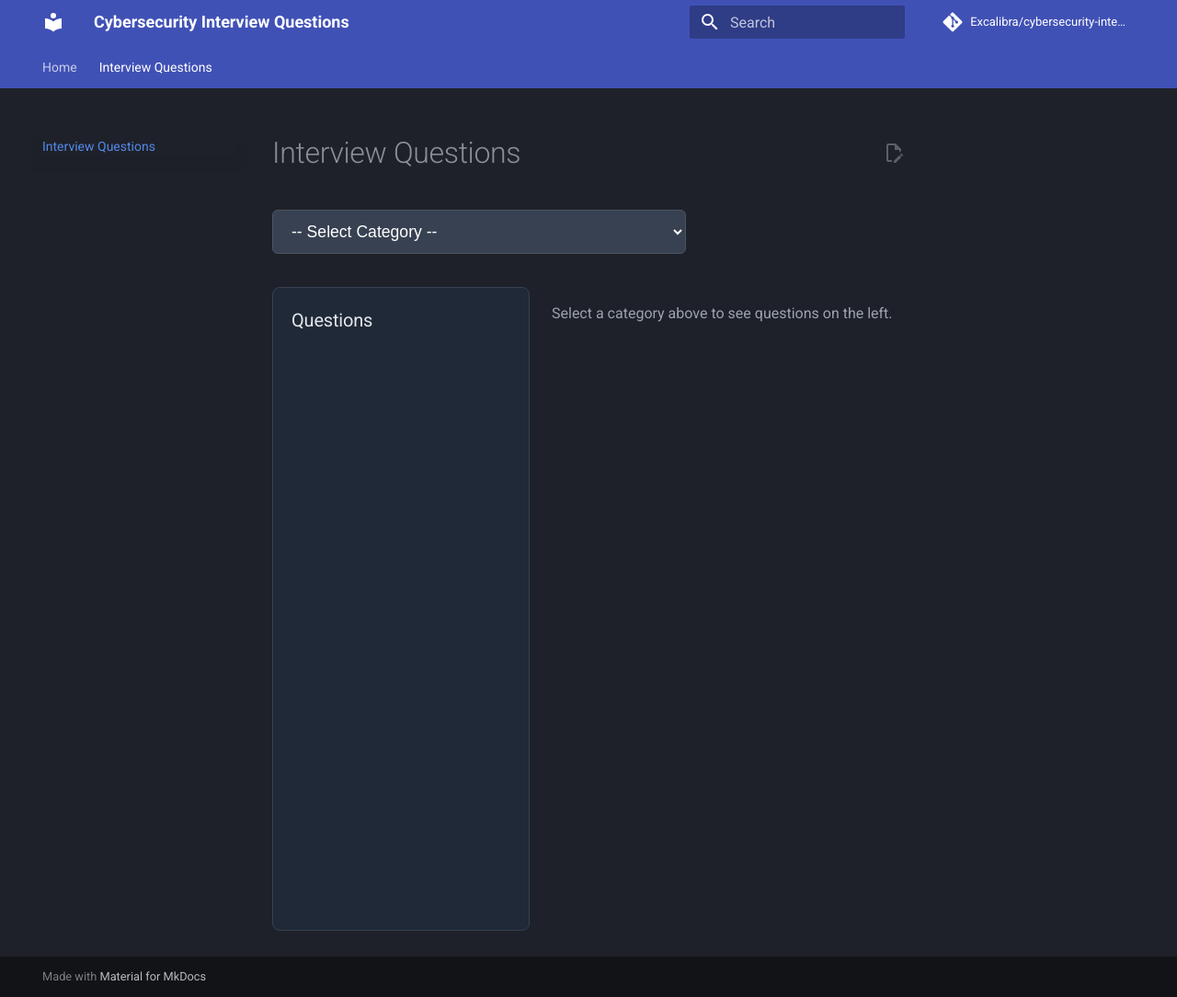
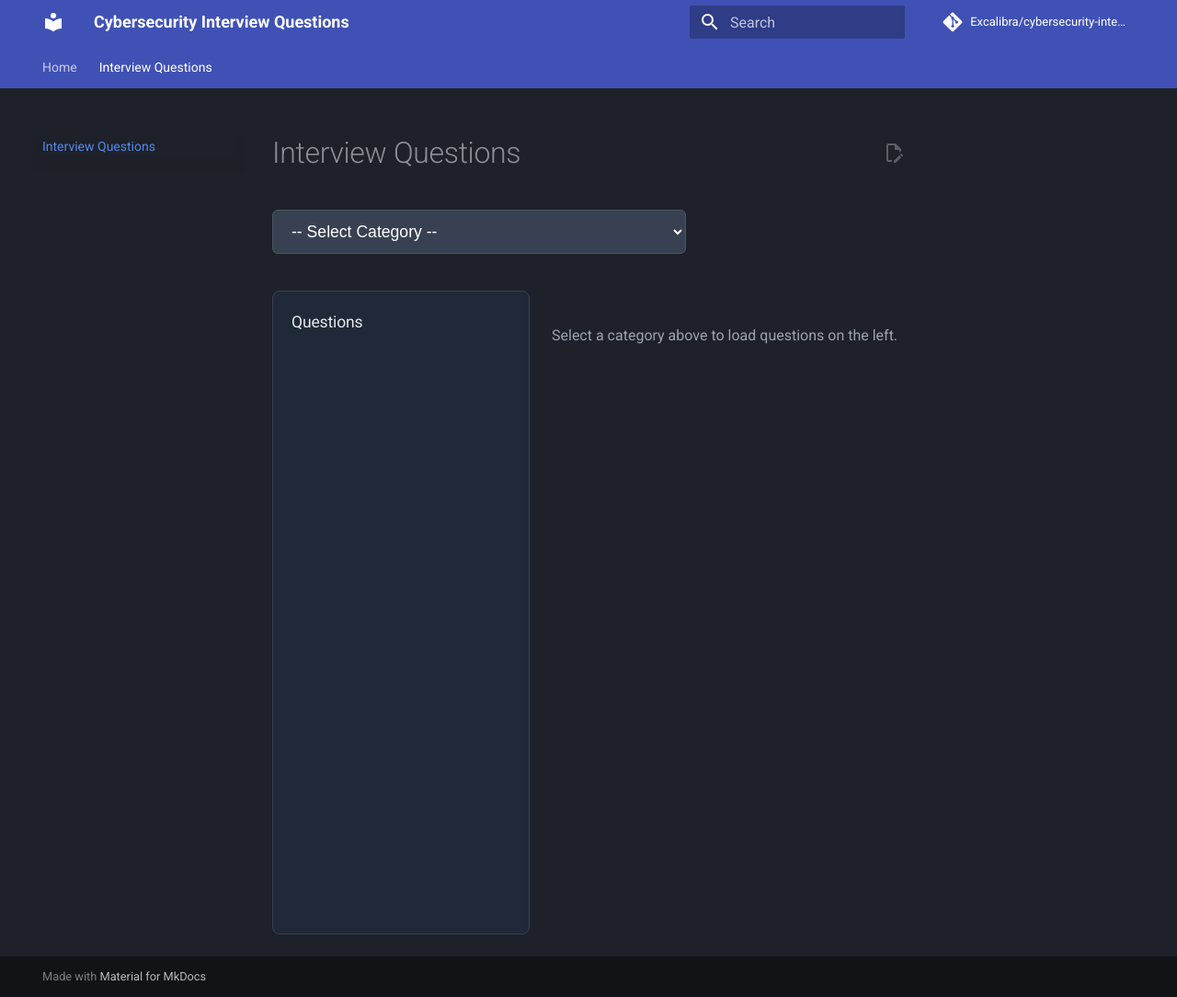
Before and after one commit to Excalibra/cybersecurity-interview-questions, an MkDocs documentation site: the page built from docs/questions/index.md, in a window 1280 px wide and 1084 px high. Shown: the whole window at 92% size. Built offline with MkDocs 1.6.1 and Material for MkDocs 9.7.7, drawn with Linux system fonts in a browser that asks for light colours; comment, search, counter and statistics services are not loaded.

Commit message:
Update index.md

```diff
--- a/docs/questions/index.md
+++ b/docs/questions/index.md
@@ -1,21 +1,21 @@
 # Interview Questions
 
-<select id="category-selector" style="width:100%; max-width:450px; padding:12px 16px; font-size:1.1em; background:#374151; color:white; border:1px solid #4b5563; border-radius:6px; margin-bottom:20px;">
+<select id="category-selector" style="width:100%; max-width:450px; padding:12px 16px; font-size:1.1em; background:#374151; color:white; border:1px solid #4b5563; border-radius:6px; margin-bottom:24px;">
   <option value="">-- Select Category --</option>
   <option value="web">Web Application Penetration Testing</option>
   <option value="red">Red Team Operations</option>
   <option value="seceng">Security Engineer</option>
 </select>
 
-<div style="display: flex; gap: 24px;">
-  <!-- Simulated Left Sidebar (this is the dynamic part) -->
-  <div id="dynamic-sidebar" style="width: 280px; background: #1f2937; padding: 20px; border-radius: 8px; border: 1px solid #374151; min-height: 700px; flex-shrink: 0;">
-    <h3 style="margin: 0 0 16px 0; color: #e5e7eb;">Questions</h3>
-    <div id="questions-list" style="font-size: 0.95em;"></div>
+<div style="display: flex; gap: 24px; align-items: flex-start;">
+  <!-- Dynamic Left Sidebar -->
+  <div id="dynamic-sidebar" style="width: 280px; background:#1f2937; padding:20px; border-radius:8px; border:1px solid #374151; min-height: 700px; flex-shrink: 0;">
+    <h3 style="margin:0 0 16px 0; color:#e5e7eb; font-size:1.1em;">Questions</h3>
+    <div id="questions-list" style="font-size:0.95em; line-height:1.6;"></div>
   </div>
 
-  <!-- Main Area -->
-  <div id="main-area" style="flex: 1;">
-    <p style="color: #9ca3af;">Select a category above to see questions on the left.</p>
+  <!-- Main Content -->
+  <div id="main-content" style="flex:1; padding-top:20px;">
+    <p style="color:#9ca3af;">Select a category above to load questions on the left.</p>
   </div>
 </div>
```
